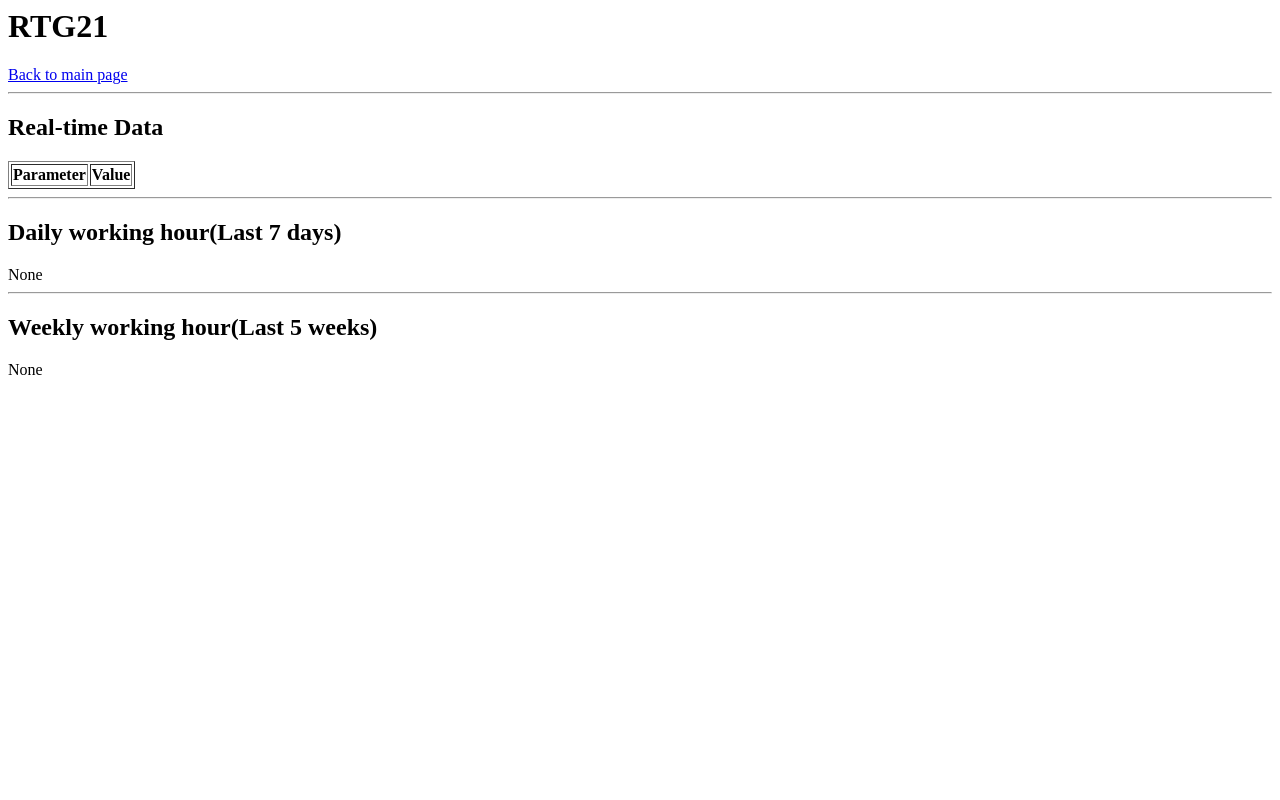
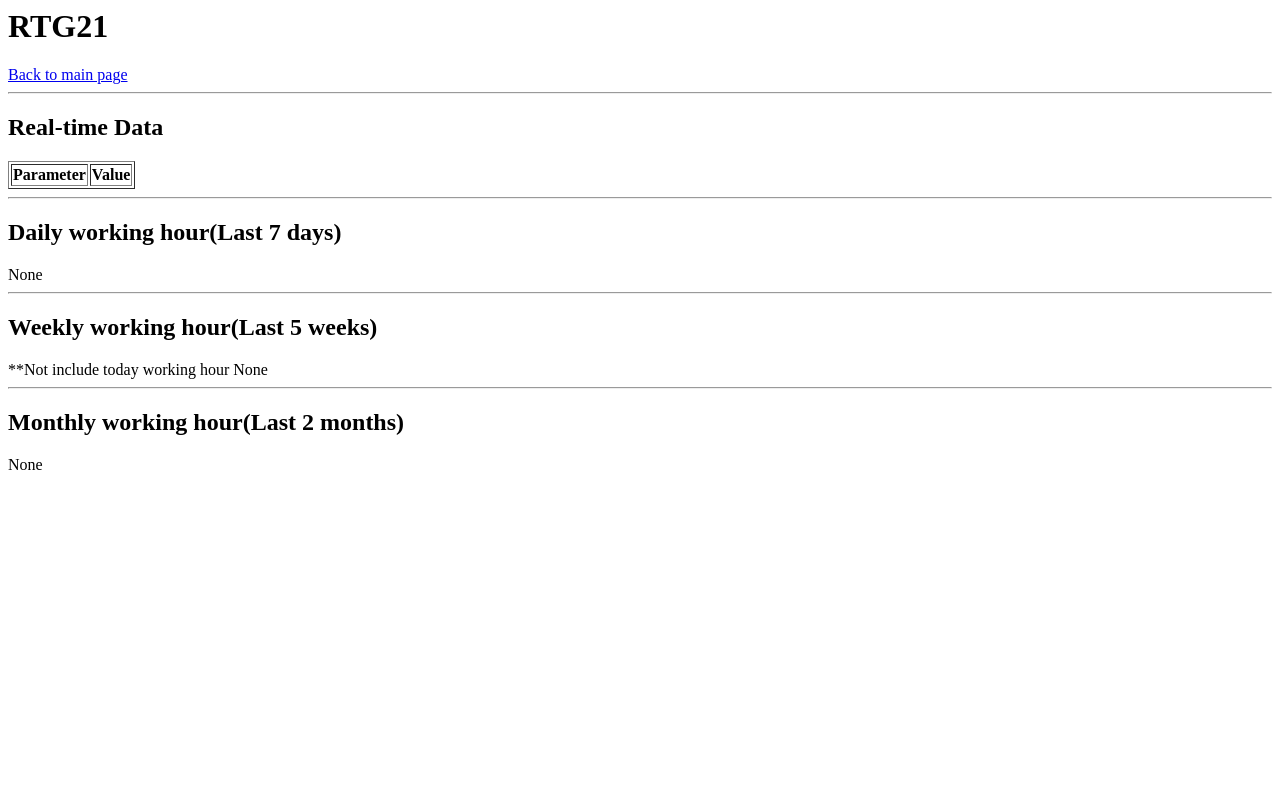
Before and after one commit to chutchais/LCB1-RTG, a Django app: a page that uses src/templates/machine/equipment_detail.html in a window 1280 px wide. Run offline with Django 4.2, Linux system fonts and the light colour scheme; data comes from the database, SQL or seed files in the repository; data that the repository does not hold is empty.

Commit message:
Add monthly working hour report

```diff
--- a/src/machine/views.py
+++ b/src/machine/views.py
@@ -84,6 +84,9 @@
         last_7_day = today_tz_00 - datetime.timedelta(7)
         last_7x5_day = today_tz_00 - datetime.timedelta(7*5)
         start_last_7x5_day 	= last_7x5_day - datetime.timedelta(last_7x5_day.weekday())
+        # Added on Nov 3,2022
+        last_2_month = today_tz_00 - datetime.timedelta(days=30*2)
+        start_last_2_month 	= last_2_month - datetime.timedelta(last_2_month.weekday())
 
         # Daily (last 7 days)
         key=f'{context["object"]}-7DAYS'
@@ -130,4 +133,24 @@
         else:
             context['weekly']        = dict #html
 
+        #Monthly 2 (2 months)
+        key=f'{context["object"]}-2MONTH'
+        dict = cache.get(key)
+        if dict is None :
+            dict=list(DataLogger.objects.filter(
+                    item__equipment__name=context["object"],
+                    created__gte = start_last_2_month).order_by('created').values(
+                        'created__date','item__name','last_value','current_value','created_month'))
+            # Add Diff
+            if dict :
+                dict                    = [ {**d,'diff':calculate_diff(d['current_value'],d['last_value'])} for d in dict]
+                df_monthly               = pd.DataFrame(dict)
+                monthly_table            = df_monthly.pivot_table('diff',['item__name'],'created_month',aggfunc= 'sum')
+                context['monthly']       = monthly_table.to_html()
+                cache.set(key, monthly_table.to_html(),60*60*2)
+            else :
+                context['monthly']       = None
+        else:
+            context['monthly']        = dict #html
+
         return context
--- a/src/templates/machine/equipment_detail.html
+++ b/src/templates/machine/equipment_detail.html
@@ -21,5 +21,10 @@
 
 <hr>
 <h2>Weekly working hour(Last 5 weeks)</h2>
+**Not include today working hour
 {{weekly|safe}}
+
+<hr>
+<h2>Monthly working hour(Last 2 months)</h2>
+{{monthly|safe}}
 </body>
```
